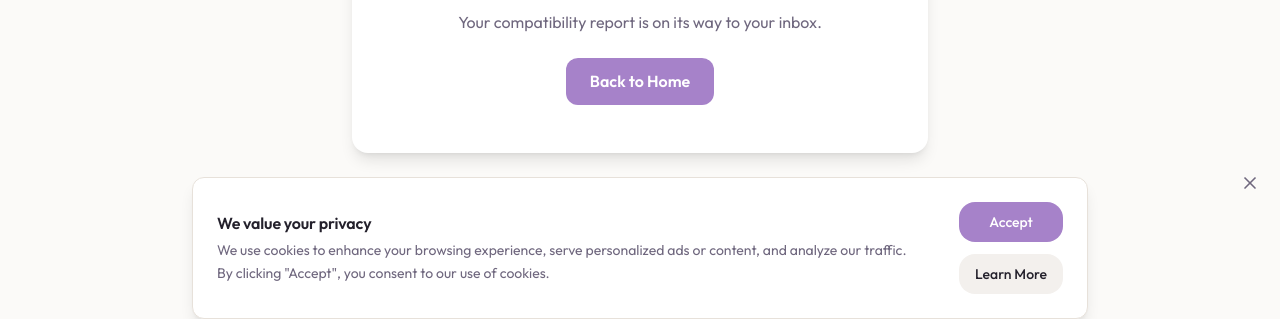
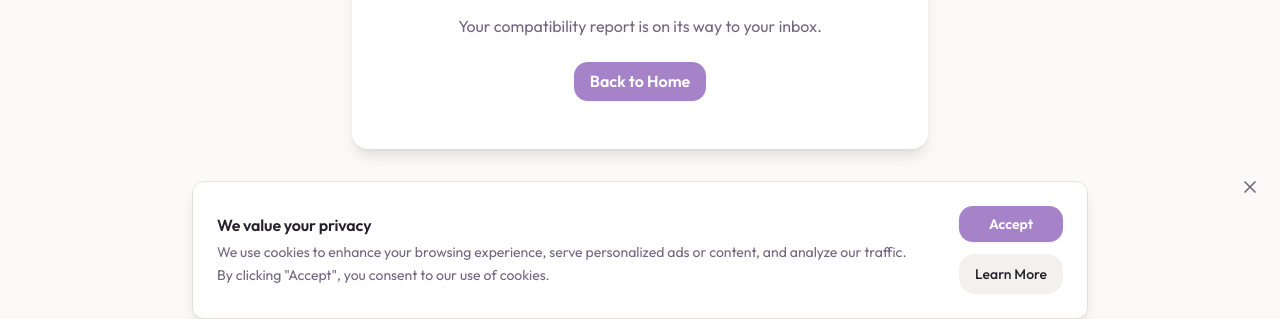
Before and after one commit to redefynliving/MatchbyBirth, a React (Vite) app in the folder apps/web/: page /report-success in a window 1280 px wide. Shown: the part 449-768 px from the top of the page. Built offline with nearby package versions, Linux system fonts and the light colour scheme.

Commit message:
style: replace remaining CTA classes with btn-primary where appropriate

```diff
--- a/apps/web/src/App.jsx
+++ b/apps/web/src/App.jsx
@@ -47,7 +47,7 @@ function App() {
               <div className="flex flex-col items-center justify-center min-h-[60vh] text-center px-4">
                 <h1 className="text-4xl font-bold text-foreground mb-4">404 - Page Not Found</h1>
                 <p className="text-muted-foreground mb-8">The page you're looking for doesn't exist.</p>
-                <a href="/" className="px-6 py-3 bg-primary text-primary-foreground rounded-xl font-medium hover:bg-primary/90 transition-colors">
+                <a href="/" className="px-6 py-3 btn-primary rounded-xl font-medium hover:bg-primary/90 transition-colors">
                   Back to Home
                 </a>
               </div>
--- a/apps/web/src/components/CookieConsentBanner.jsx
+++ b/apps/web/src/components/CookieConsentBanner.jsx
@@ -39,7 +39,7 @@ function CookieConsentBanner() {
         <div className="flex flex-row sm:flex-col gap-3 w-full sm:w-auto shrink-0">
           <button
             onClick={handleAccept}
-            className="flex-1 sm:flex-none px-6 py-2.5 bg-primary text-primary-foreground text-sm font-medium rounded-lg hover:bg-primary/90 transition-colors"
+            className="flex-1 sm:flex-none btn-primary text-sm"
           >
             Accept
           </button>
--- a/apps/web/src/components/GroupInputForm.jsx
+++ b/apps/web/src/components/GroupInputForm.jsx
@@ -103,7 +103,7 @@ Add Person ({people.length}/7)
 <Button
   type="submit"
   disabled={isCalculating}
-className="w-full bg-primary text-primary-foreground hover:bg-primary/90 transition-all shadow-md text-lg font-semibold h-14 rounded-xl mt-4"
+  className="w-full btn-primary text-lg h-14 rounded-xl mt-4"
 >
   {isCalculating ? (
     <>
--- a/apps/web/src/pages/ReportSuccess.jsx
+++ b/apps/web/src/pages/ReportSuccess.jsx
@@ -7,7 +7,7 @@ export default function ReportSuccess() {
       <div className="max-w-xl w-full text-center bg-card rounded-2xl p-12 shadow-lg">
         <h1 className="text-3xl font-extrabold mb-4">You're all set! ✨</h1>
         <p className="text-muted-foreground mb-6">Your compatibility report is on its way to your inbox.</p>
-        <Link to="/" className="inline-block bg-primary text-primary-foreground px-6 py-3 rounded-xl font-semibold">Back to Home</Link>
+        <Link to="/" className="inline-block btn-primary px-6 py-3 rounded-xl font-semibold">Back to Home</Link>
       </div>
     </div>
   );
--- a/apps/web/src/pages/premium.jsx
+++ b/apps/web/src/pages/premium.jsx
@@ -6,7 +6,7 @@ export default function PremiumPage() {
       <div className="content-container max-w-2xl mx-auto text-center">
         <h1 className="text-4xl font-extrabold mb-4">Premium — Weekly Compatibility</h1>
         <p className="mb-6">Subscribe for weekly compatibility summaries and priority reports.</p>
-        <a href="https://checkout.stripe.com/test_payment_link_placeholder" className="inline-flex items-center justify-center px-6 py-3 bg-primary text-white rounded-xl font-semibold">Subscribe — $4.99/mo (test)</a>
+        <a href="https://checkout.stripe.com/test_payment_link_placeholder" className="inline-flex items-center justify-center px-6 py-3 btn-primary rounded-xl font-semibold">Subscribe — $4.99/mo (test)</a>
       </div>
     </main>
   );
```
Lines whose indentation alone changed are shown as unchanged.
